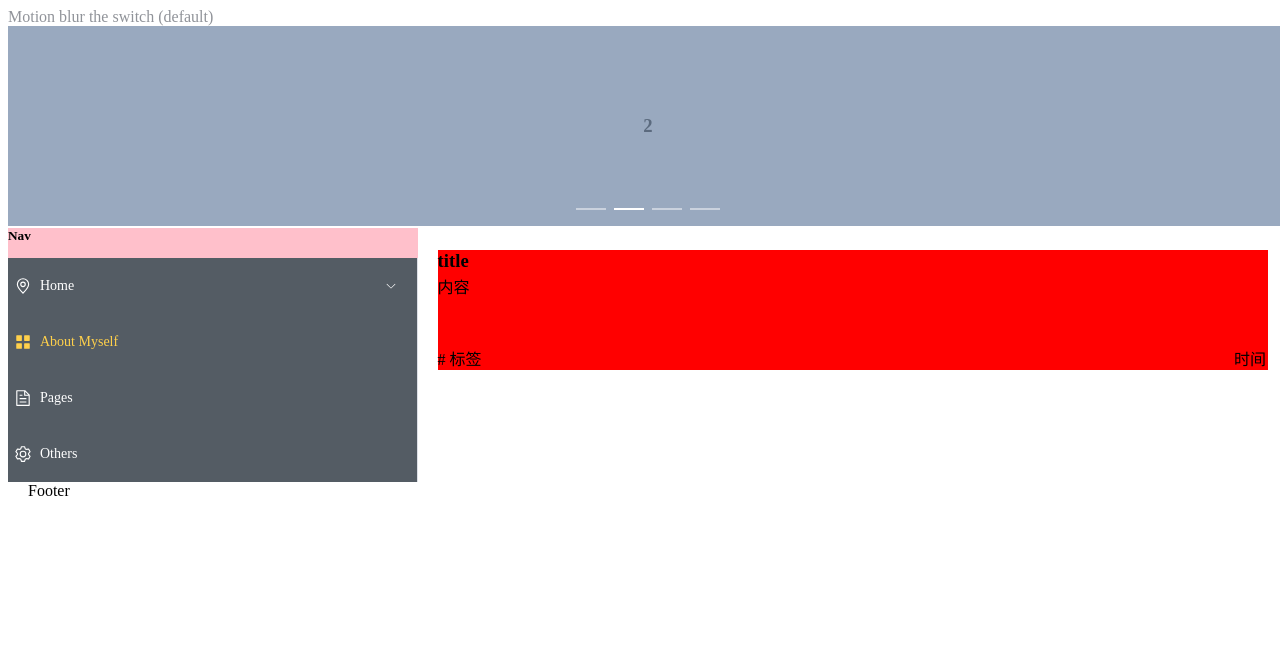
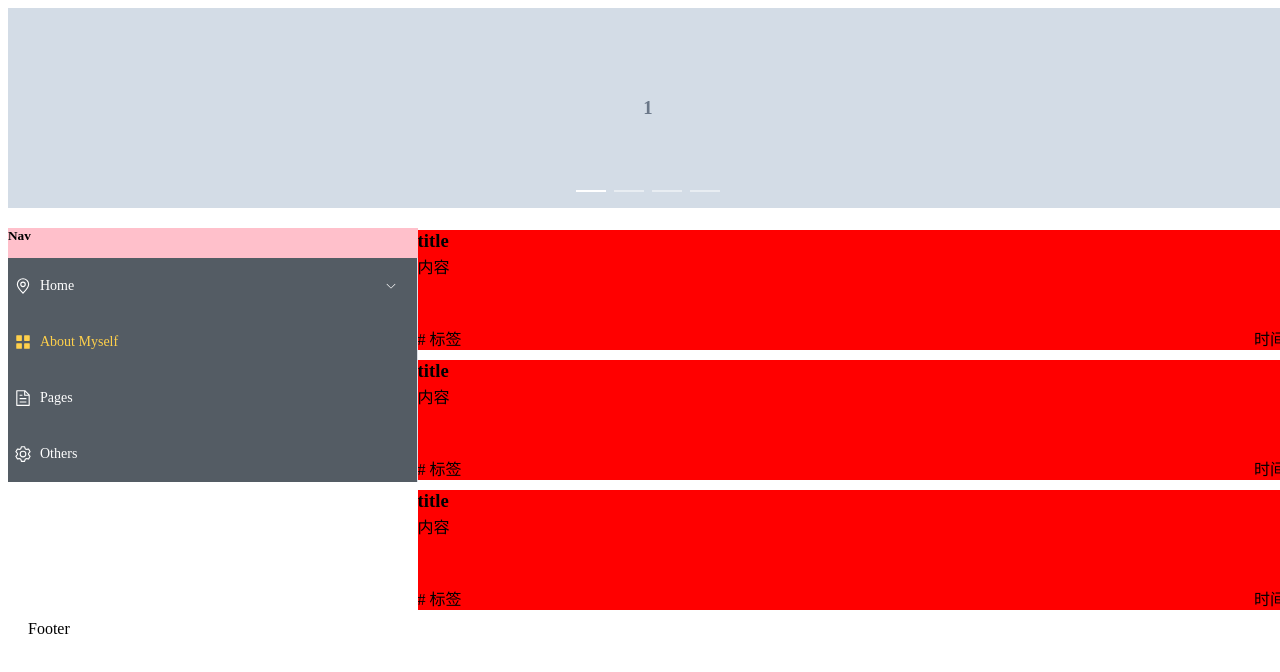
Before and after one commit to Magic462/blog-v1, a Vue app: page / in a window 1280 px wide. Shown: the top 672 px of the page. Built offline with nearby package versions, Linux system fonts and the light colour scheme.

Commit message:
HeaderPart的动态效果添加

```diff
--- a/src/App.vue
+++ b/src/App.vue
@@ -53,7 +53,8 @@ export default defineComponent({
   height: 100%;
 }
 ::v-deep .el-main {
-  padding:0 8x 8px 8px;
+  /* padding:0 8x 8px 8px; */
+  padding:0;
 }
 ::v-deep .el-header {
   height: 220px;
--- a/src/components/HeaderPart.vue
+++ b/src/components/HeaderPart.vue
@@ -3,32 +3,31 @@
 </script>
 
 <template>
-    <div class="block text-center">
+    <!-- <div class="block text-center">
       <span class="demonstration">Motion blur the switch (default)</span>
       <el-carousel height="200px" motion-blur>
         <el-carousel-item v-for="item in 4" :key="item">
           <h3 class="small justify-center" text="2xl">{{ item }}</h3>
         </el-carousel-item>
       </el-carousel>
-    </div>
-    <!-- <p class="text-center demonstration">Vertical effect</p>
+    </div> -->
+    <!-- <p class="text-center demonstration">Vertical effect</p> -->
     <el-carousel
       height="200px"
-      direction="vertical"
+
       motion-blur
       :autoplay="false"
     >
       <el-carousel-item v-for="item in 4" :key="item">
         <h3 text="2xl" justify="center">{{ item }}</h3>
       </el-carousel-item>
-    </el-carousel> -->
+    </el-carousel>
 </template>
 
 <style scoped>
   .demonstration {
     color: var(--el-text-color-secondary);
   }
-
   .el-carousel__item h3 {
     color: #475669;
     opacity: 0.75;
--- a/src/components/MainPages.vue
+++ b/src/components/MainPages.vue
@@ -3,6 +3,18 @@
 </script>
 
 <template>
+<div class="main">
+    <h3 class="title">title</h3>
+    <div class="content">内容</div>
+    <span class="tab"># 标签</span>
+    <span class="data">时间</span>
+</div>
+<div class="main">
+    <h3 class="title">title</h3>
+    <div class="content">内容</div>
+    <span class="tab"># 标签</span>
+    <span class="data">时间</span>
+</div>
 <div class="main">
     <h3 class="title">title</h3>
     <div class="content">内容</div>
@@ -17,6 +29,7 @@
     height: 120px;
     background-color: red;
     position: relative;
+    margin-bottom:10px;
 }
 .title {
     margin: 2px 0;
```
